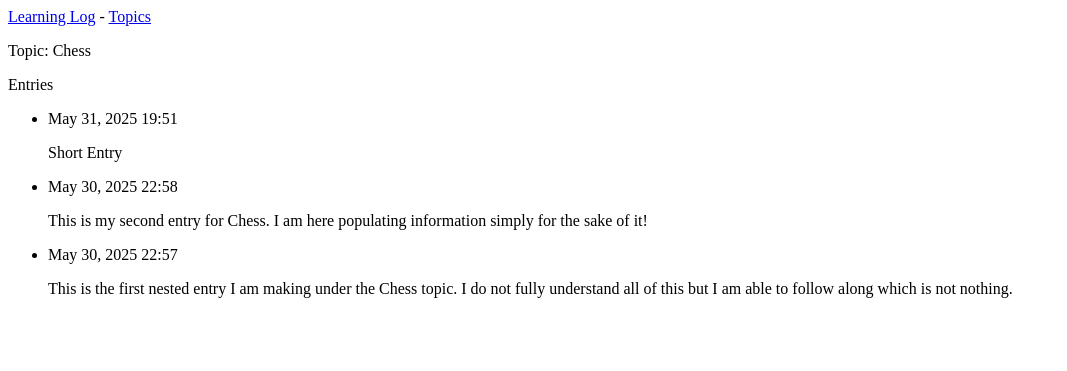
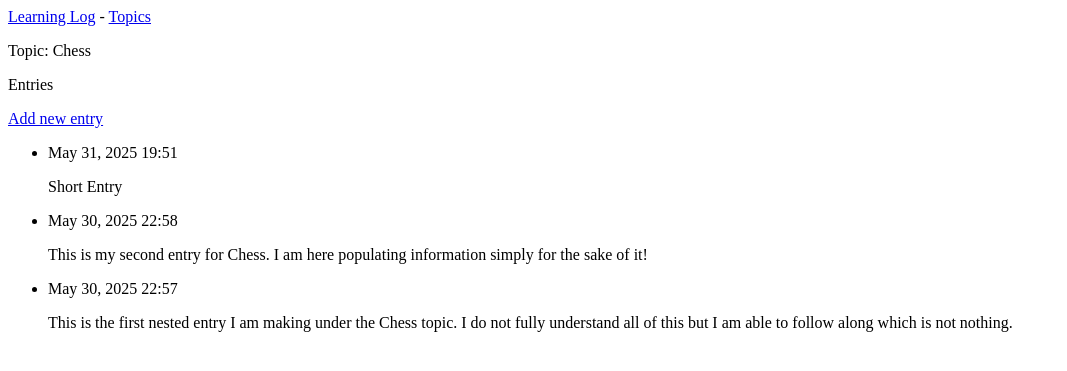
Before and after one commit to OreoLasagna/Django, a Django app: page /topics/1/ in a window 1280 px wide. Shown: the top 371 px of the page, without its empty margins (0-1067 px from the left). Run offline with Django 5.2, Linux system fonts and the light colour scheme; data comes from the database, SQL or seed files in the repository; both versions use the stored data as it was after the commit.

Commit message:
Learning and slowly following along with new HTML pages and forms and views

```diff
--- a/learning_logs/templates/learning_logs/topic.html
+++ b/learning_logs/templates/learning_logs/topic.html
@@ -5,6 +5,9 @@
 <p>Topic: {{topic.text}}</p>
 
 <p>Entries</p>
+<p>
+    <a href="{% url 'learning_logs:new_entry' topic.id %}">Add new entry</a>
+</p>
 <ul>
     {% for entry in entries %}
     <li>
--- a/learning_logs/templates/learning_logs/topics.html
+++ b/learning_logs/templates/learning_logs/topics.html
@@ -11,4 +11,6 @@
     {% endfor %}
 </ul>
 
+<a href="{% url 'learning_logs:new_topic' %}">Add a new topic</a>
+
 {% endblock content %}
--- a/learning_logs/urls.py
+++ b/learning_logs/urls.py
@@ -11,5 +11,11 @@ urlpatterns = [
     path('topics/', views.topics, name = 'topics'),
 
     #Detail page for a single topic
-    path('topics/<int:topic_id>/', views.topic, name = 'topic')
+    path('topics/<int:topic_id>/', views.topic, name = 'topic'),
+
+    #Page for adding a new topic
+    path('new_topic/', views.new_topic, name = 'new_topic'),
+
+    #Page for adding a new entry
+    path('new_entry/<int:topic_id>/', views.new_entry, name = 'new_entry'),
 ]
--- a/learning_logs/views.py
+++ b/learning_logs/views.py
@@ -1,6 +1,7 @@
-from django.shortcuts import render
+from django.shortcuts import render, redirect
 
 from .models import Topic
+from .forms import TopicForm, EntryForm
 
 # Create your views here.
 def index(request):
@@ -17,5 +18,53 @@ def topic(request, topic_id):
     """Show a single topic and all of its entries"""
     topic = Topic.objects.get(id = topic_id)
     entries = topic.entry_set.order_by('-date_added')
+    #THE LOWERCASE ENTRY IS REFERENCING THE ENTRY CLASS IN THE MODELS.PY FILE.
+    #IF YOU WANT TO USE FOREIGN_KEYS PROPERLY AND GRAB MANY ITEMS ASSOCIATED TO A SINGLE PIZZA OR TOPIC FOR EXAMPLE
+    #YOU WOULD GO (name goes here).(LOWERCASE CLASS NAME)_set.
     context = {'topic': topic, 'entries': entries}
     return render(request, 'learning_logs/topic.html', context)
+
+def new_topic(request):
+    """Add a new topic"""
+    if request.method != 'POST':
+        #No data submitted; create a blank form
+        #When the User first hits or enters this page their browser is sending a GET request
+        #So this is triggered when first hitting the page. If the user submits a form then that is a POST request
+        form = TopicForm()
+
+    else:
+        #POST data submitted; process data
+        form = TopicForm(data = request.POST)
+        if form.is_valid():
+            form.save()
+            #The save method writes this to the DB
+            return redirect('learning_logs:topics')
+            #I think this redirect is saying use the the topics function above which calls a new HTML page to redirect you to.
+
+
+    #Display a blank or invalid form
+    context = {'form': form}
+    return render(request, 'learning_logs/new_topic.html', context)
+
+def new_entry(request, topic_id):
+    """Add a new entry for a particular topic"""
+    topic = Topic.objects.get(id=topic_id)
+    #Grabbing an individual topic
+
+    if request.method != 'POST':
+        #No data submitted; create a blank form
+        form = EntryForm()
+
+    else:
+        #POST data submitted; process data.
+        form = EntryForm(data = request.POST)
+        if form.is_valid():
+            new_entry = form.save(commit = False)
+            new_entry.topic = topic
+            new_entry.save()
+            return redirect('learning_logs:topic', topic_id = topic_id)
+            #Telling it to call the topic function above
+
+    #Display a blank or invalid form
+    context = {'topic': topic, 'form': form}
+    return render(request, 'learning_logs/new_entry.html', context)
```
Also changed, not shown: learning_logs/forms.py (added, +18 -0 lines), learning_logs/templates/learning_logs/new_entry.html (added, +12 -0 lines), learning_logs/templates/learning_logs/new_topic.html (added, +14 -0 lines), db.sqlite3.
